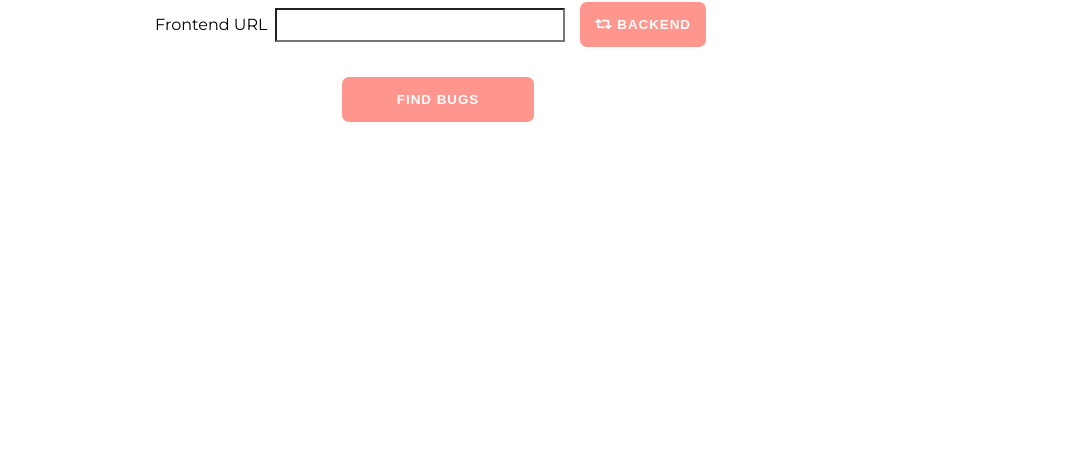
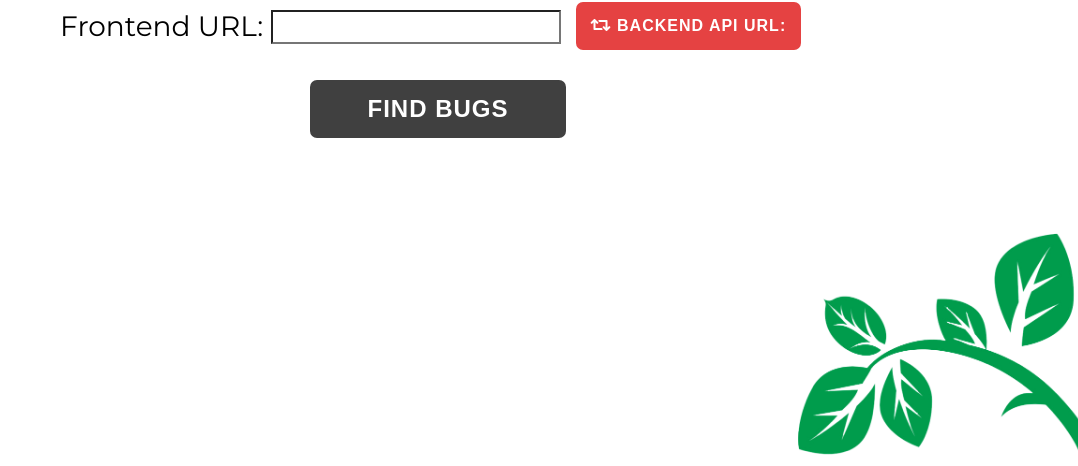
Before and after one commit to Teddarific/client-ladybug, a React app: page / in a window 1280 px wide. Shown: the part 334-800 px from the top of the page, without its empty margins (202-1280 px from the left). Built offline with nearby package versions, Linux system fonts and the light colour scheme; what autoscroll-react would draw is missing.

Commit message:
stupid animation that i ultimately dont like and got rid of

```diff
--- a/src/components/landing.js
+++ b/src/components/landing.js
@@ -8,6 +8,8 @@ import Rotate from 'react-reveal/Rotate';
 import { submitLinks } from '../actions/index';
 import Logo from '../img/final_logo.png';
 import LadybugTitle from '../img/ladybug.png';
+import Leaf from '../img/realLeaf.png';
+import LeafBottom from '../img/realLeafBottom.png';
 
 import '../style.scss';
 
@@ -50,6 +52,7 @@ class Landing extends Component {
     if (this.state.renderFrontend) {
       return (
         <div className="container">
+          <img className="lower-right" alt="leaf-upper" src={LeafBottom} />
           <div className="landing-container">
             <Fade top cascade>
               <img className="landing-logo" alt="logo" src={Logo} />
@@ -58,12 +61,12 @@ class Landing extends Component {
             <Fade bottom cascade>
               <div className="landing-input-container">
                 <Rotate top left when={this.state.renderFrontEnd}>
-                  <div className="landing-input-label"> Frontend URL </div>
+                  <div className="landing-input-label"> Frontend URL: </div>
                 </Rotate>
                 <input className="landing-input" onChange={this.handleChange} type="text" name="frontendLink" value={this.state.frontendLink} />
-                <button className="toggle-input" onClick={this.toggleInput}><i className="fas fa-retweet" /> Backend </button>
+                <button className="toggle-input" onClick={this.toggleInput}><i className="fas fa-retweet" /> Backend API URL: </button>
               </div>
-              <button className="find-bugs" onClick={this.submitLinks}> Find bugs </button>
+              <button className="find-bugs hvr-rectangle-out" onClick={this.submitLinks}> Find bugs </button>
             </Fade>
           </div>
         </div>
@@ -71,6 +74,7 @@ class Landing extends Component {
     } else {
       return (
         <div className="container">
+          <img className="lower-right" alt="leaf-upper" src={LeafBottom} />
           <div className="landing-container">
             <Fade top cascade>
               <img className="landing-logo" alt="logo" src={Logo} />
@@ -79,12 +83,12 @@ class Landing extends Component {
             <Fade bottom cascade>
               <div className="landing-input-container">
                 <Rotate top left when={!this.state.renderFrontEnd}>
-                  <div className="landing-input-label"> Backend API URL </div>
+                  <div className="landing-input-label"> Backend API: </div>
                 </Rotate>
                 <input className="landing-input" onChange={this.handleChange} type="text" name="backendLink" value={this.state.backendLink} />
-                <button className="toggle-input" onClick={this.toggleInput}><i className="fas fa-retweet" /> Frontend </button>
+                <button className="toggle-input" onClick={this.toggleInput}><i className="fas fa-retweet" /> Frontend URL: </button>
               </div>
-              <button className="find-bugs" onClick={this.submitLinks}> Find bugs </button>
+              <button className="find-bugs hvr-rectangle-out" onClick={this.submitLinks}> Find bugs </button>
             </Fade>
           </div>
         </div>
--- a/src/style.scss
+++ b/src/style.scss
@@ -22,6 +22,8 @@ body, html {
   align-items: center;
   justify-content: center;
   font-family: 'Montserrat', sans-serif;
+  font-size: 28px;
+  font-weight: 400;
 }
 
 .landing-input-container {
@@ -54,7 +56,7 @@ body, html {
 }
 
 .find-bugs {
-  background: #ff968d;
+  background: #404040; // black
   color: white;
 	cursor: pointer;
   border: none;
@@ -66,11 +68,12 @@ body, html {
 	letter-spacing: 1px;
 	font-weight: 700;
 	outline: none;
+  font-size: 24px;
 	position: relative;
 }
 
 .toggle-input {
-  background: #ff968d;
+  background: #e54242; // dark red
   color: white;
 	cursor: pointer;
   border: none;
@@ -82,7 +85,106 @@ body, html {
 	letter-spacing: 1px;
 	font-weight: 700;
 	outline: none;
+  font-size: 16px;
 	position: relative;
+}
+
+.toggle-input:hover {
+  background: #e54242; // dark red
+}
+
+
+/* Rectangle Out */
+.hvr-rectangle-out {
+  display: inline-block;
+  vertical-align: middle;
+  -webkit-transform: translateZ(0);
+  transform: translateZ(0);
+  box-shadow: 0 0 1px rgba(0, 0, 0, 0);
+  -webkit-backface-visibility: hidden;
+  backface-visibility: hidden;
+  -moz-osx-font-smoothing: grayscale;
+  position: relative;
+  -webkit-transition-property: color;
+  transition-property: color;
+  -webkit-transition-duration: 0.3s;
+  transition-duration: 0.3s;
+}
+.hvr-rectangle-out:before {
+  content: "";
+  position: absolute;
+  z-index: -1;
+  top: 0;
+  left: 0;
+  right: 0;
+  bottom: 0;
+  background: rgb(68, 152, 85); // leaf green
+  border-radius: 7px;
+  -webkit-transform: scale(0);
+  transform: scale(0);
+  -webkit-transition-property: transform;
+  transition-property: transform;
+  -webkit-transition-duration: 0.5s;
+  transition-duration: 0.5s;
+  -webkit-transition-timing-function: ease-out;
+  transition-timing-function: ease-out;
+}
+.hvr-rectangle-out:hover, .hvr-rectangle-out:focus, .hvr-rectangle-out:active {
+  color: white;
+}
+.hvr-rectangle-out:hover:before, .hvr-rectangle-out:focus:before, .hvr-rectangle-out:active:before {
+  -webkit-transform: scale(1);
+  transform: scale(1);
+}
+
+@keyframes wave {
+  0% {
+    transform: rotate(0deg);
+  }
+  50% {
+    transform: rotate(4deg);
+  }
+  100% {
+    transform: rotate(0deg);
+  }
+}
+
+// @keyframes waveBottom {
+//   0% {
+//     transform: rotate(0deg);
+//   }
+//   50% {
+//     transform: rotate(-4deg);
+//   }
+//   100% {
+//     transform: rotate(0deg);
+//   }
+// }
+
+.upper-left {
+  position: absolute;
+  top: 0;
+  left: 0;
+  margin-left: -20px;
+  width: 300px;
+  animation-duration: 4s; /* the duration of the animation */
+  animation-timing-function: ease-out; /* how the animation will behave */
+  animation-delay: 0s; /* how long to delay the animation from starting */
+  animation-iteration-count: 2; /* how many times the animation will play */
+  animation-name: wave; /* the name of the animation we defined above */
+}
+
+.lower-right {
+  bottom: 0%;
+	right: 0%;
+	position: absolute;
+  margin-right: -20px;
+  width: 300px;
+  animation-duration: 4s; /* the duration of the animation */
+  animation-timing-function: ease-out; /* how the animation will behave */
+  animation-delay: 0s; /* how long to delay the animation from starting */
+  animation-iteration-count: 2; /* how many times the animation will play */
+  animation-name: waveBottom; /* the name of the animation we defined above */
 }
 
 .terminal {
```
Also changed, not shown: src/img/realLeaf.png (added), src/img/realLeafBottom.png (added).
